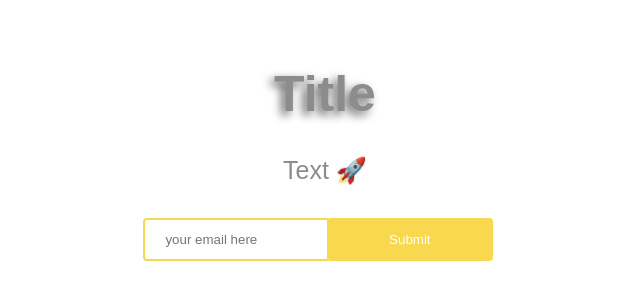
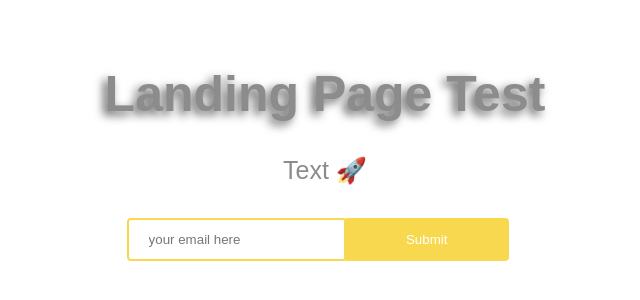
Before and after one commit to wndsrfr21/landingpagetemplate, a plain HTML site: page public/index.html in a window 1280 px wide. Shown: the part 254-554 px from the top of the page, without its empty margins (315-955 px from the left). Drawn offline with Linux system fonts and the light colour scheme; a web font is replaced by a local one.

Commit message:
Update index.html

```diff
--- a/public/index.html
+++ b/public/index.html
@@ -15,7 +15,6 @@
       border-radius: 4px;
       background-color: #ffffff;
       color: #8d8c8c;
-
     }
     input[type=text]:focus {
       background-color: lightblue;
@@ -50,9 +49,7 @@
       justify-content: center;
       align-items: center;
       height: 100%;
-
     }
-
     .box {
       padding: 8px 10% 0px 10%;
       font-size: 25px;
@@ -69,7 +66,7 @@
   <div class="flex-box">
     <div class="box">
     <div>
-        <H1>Title</H1>
+        <H1>Landing Page Test</H1>
     </div>
     <div>
       <P>
```
